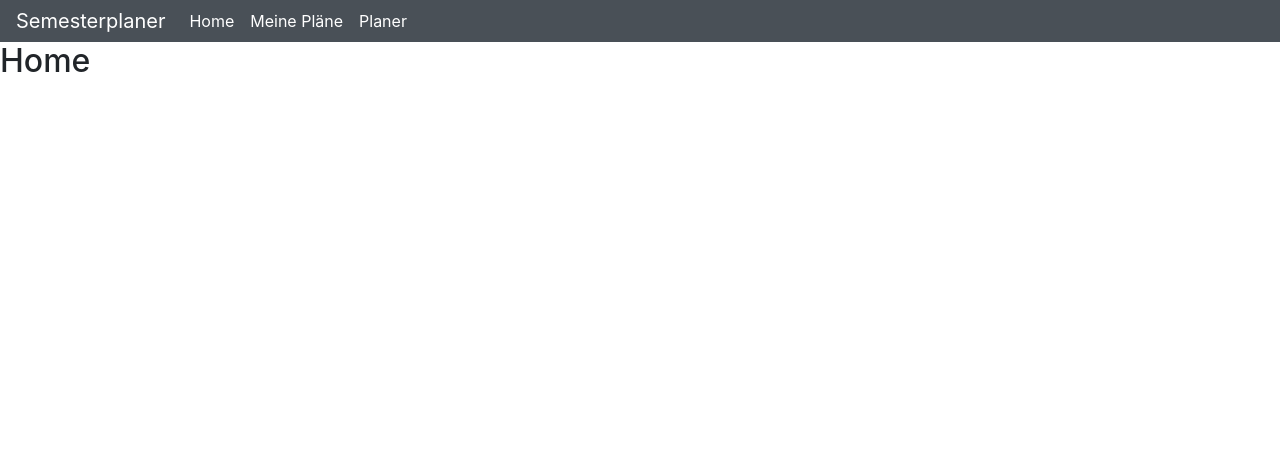
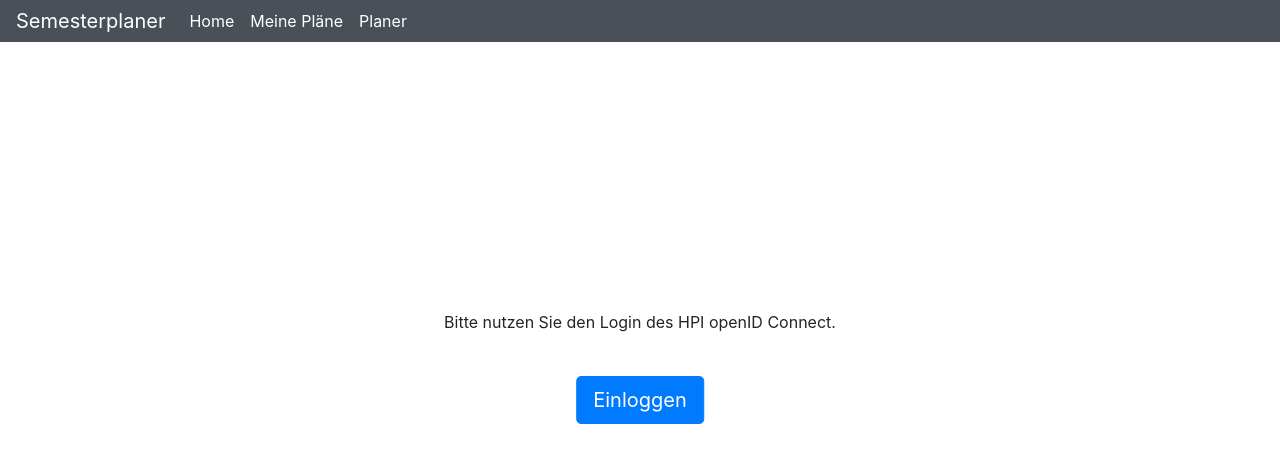
Before and after one commit to sirkrypt0/sep, a React (Create React App) app in the folder frontend/: page / in a window 1280 px wide. Shown: the top 462 px of the page. Built offline with nearby package versions, Linux system fonts and the light colour scheme.

Commit message:
created easy login page

```diff
--- a/frontend/package.json
+++ b/frontend/package.json
@@ -8,6 +8,8 @@
     "@testing-library/user-event": "^7.1.2",
     "axios": "^0.19.2",
     "bootstrap": "^4.4.1",
+    "jquery": "^3.5.1",
+    "popper.js": "^1.16.1",
     "react": "^16.12.0",
     "react-bootstrap": "latest",
     "react-dom": "^16.12.0",
@@ -16,7 +18,8 @@
     "react-scripts": "3.4.0",
     "reactstrap": "latest",
     "redux": "^4.0.5",
-    "redux-thunk": "^2.3.0"
+    "redux-thunk": "^2.3.0",
+    "resolve-url-loader": "^3.1.1"
   },
   "scripts": {
     "start": "react-scripts start",
--- a/frontend/src/components/Pages/Home.js
+++ b/frontend/src/components/Pages/Home.js
@@ -1,9 +1,8 @@
 import React from 'react';
+import { LoginPage } from './Login/Login.js';
 
 export const Home = () => {
   return (
-    <div>
-      <h2>Home</h2>
-    </div>
+    <LoginPage/>
   );
 };
--- /dev/null
+++ b/frontend/src/components/Pages/Login/Login.css
@@ -0,0 +1,14 @@
+.btn {
+    position: fixed;
+    top: 50%;
+    left: 50%;
+    /* bring your own prefixes */
+    transform: translate(-50%, -50%);
+}
+
+.textfield {
+    position: fixed;
+    top: 40%;
+    left: 50%;
+    transform: translate(-50%, -40%);
+}
--- /dev/null
+++ b/frontend/src/components/Pages/Login/Login.js
@@ -0,0 +1,17 @@
+import React from 'react';
+import { Button } from 'react-bootstrap';
+import "./Login.css";
+
+
+export const LoginPage = () => {
+  return (
+      <>
+      <text className="textfield">
+          Bitte nutzen Sie den Login des HPI openID Connect.
+      </text>
+      <Button variant="primary" size="lg" href="https://test.de">
+          Einloggen
+      </Button>
+      </>
+  );
+};
```
Also changed, not shown: 1 other file (tests, documents, lock files or other folders).
